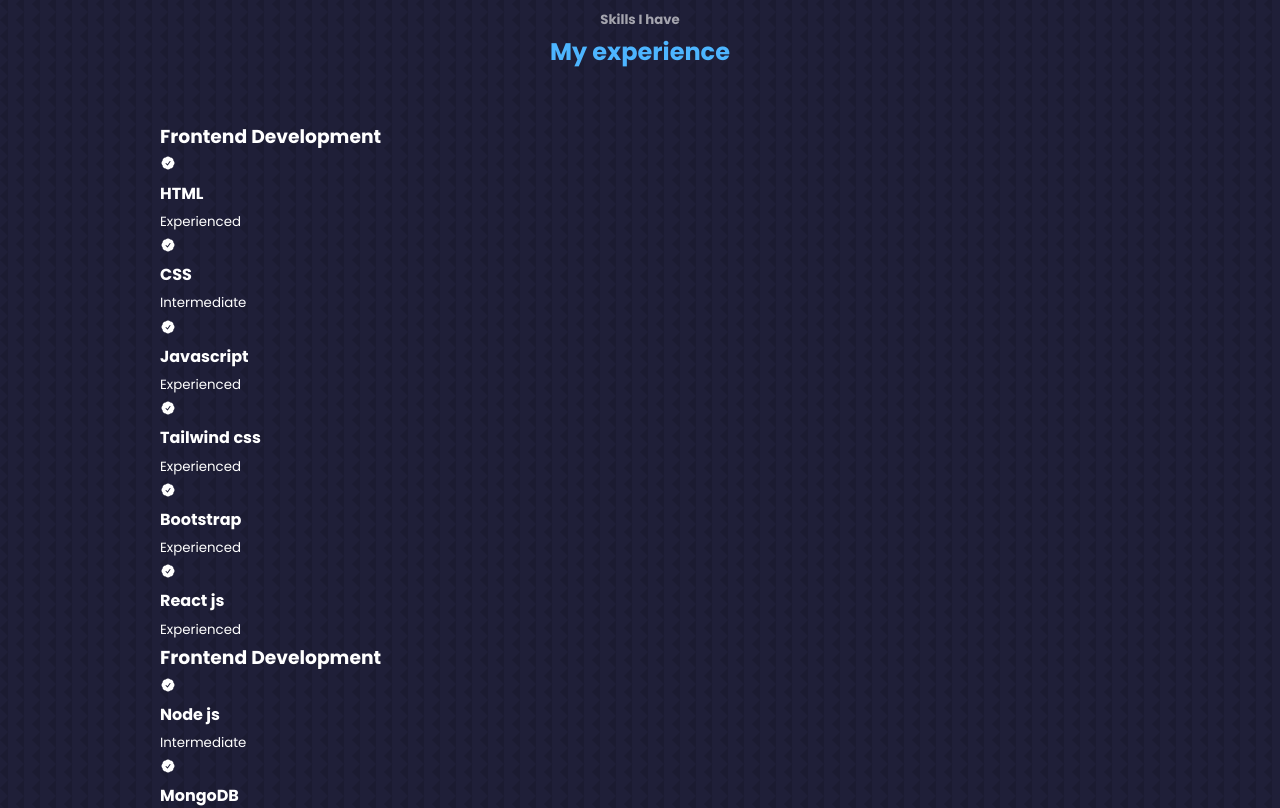
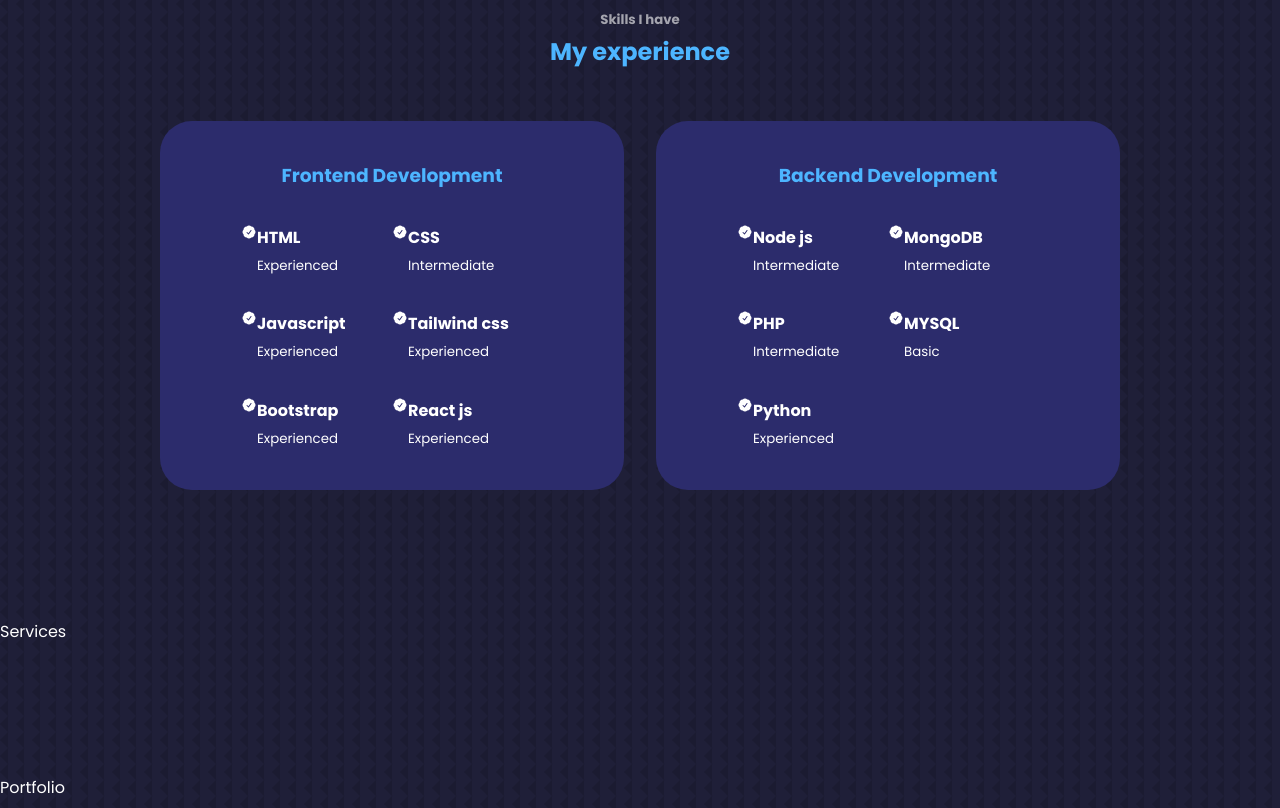
Before and after one commit to Meetkamal256/portfolio-website-template, a React (Create React App) app in the folder react-portfolio/: page / in a window 1280 px wide. Shown: the part 1540-2348 px from the top of the page. Built offline with nearby package versions, Linux system fonts and the light colour scheme.

Commit message:
modified jsx layout for experience component

```diff
--- a/react-portfolio/src/components/experience/Experience.jsx
+++ b/react-portfolio/src/components/experience/Experience.jsx
@@ -13,64 +13,86 @@
           <div className="experience__content">
             <article className="experience__details">
               <HiCheckBadge />
+              <div>
                 <h4>HTML</h4>
                 <small>Experienced</small>
+              </div>
             </article>
             <article className="experience__details">
               <HiCheckBadge />
+              <div>
                 <h4>CSS</h4>
                 <small>Intermediate</small>
+              </div>
             </article>
             <article className="experience__details">
               <HiCheckBadge />
+              <div>
                 <h4>Javascript</h4>
                 <small>Experienced</small>
+              </div>
             </article>
             <article className="experience__details">
               <HiCheckBadge />
+              <div>
                 <h4>Tailwind css</h4>
                 <small>Experienced</small>
+              </div>
             </article>
             <article className="experience__details">
               <HiCheckBadge />
+              <div>
                 <h4>Bootstrap</h4>
                 <small>Experienced</small>
+              </div>
             </article>
             <article className="experience__details">
               <HiCheckBadge />
+              <div>
                 <h4>React js</h4>
                 <small>Experienced</small>
+              </div>
             </article>
           </div>
         </div>
 
         <div className="experience__backend">
-          <h3>Frontend Development</h3>
+          <h3>Backend Development</h3>
           <div className="experience__content">
             <article className="experience__details">
               <HiCheckBadge />
+              <div>
                 <h4>Node js</h4>
                 <small>Intermediate</small>
+              </div>
             </article>
             <article className="experience__details">
               <HiCheckBadge />
+              <div>
                 <h4>MongoDB</h4>
                 <small>Intermediate</small>
+              </div>
             </article>
             <article className="experience__details">
               <HiCheckBadge />
+              <div>
                 <h4>PHP</h4>
                 <small>Intermediate</small>
+              </div>
             </article>
             <article className="experience__details">
               <HiCheckBadge />
+              <div>
                 <h4>MYSQL</h4>
                 <small>Basic</small>
+              </div>
             </article>
             <article className="experience__details">
               <HiCheckBadge />
+              <div>
                 <h4>Python</h4>
                 <small>Experienced</small>
+              </div>
             </article>
           </div>
         </div>
--- a/react-portfolio/src/components/experience/experience.css
+++ b/react-portfolio/src/components/experience/experience.css
@@ -0,0 +1,37 @@
+.experience__container {
+  display: grid;
+  grid-template-columns: 1fr 1fr;
+  gap: 2rem;
+}
+
+.experience__frontend,
+.experience__backend {
+  background: var(--color-bg-variant);
+  padding: 2.4rem 5rem;
+  border-radius: 2rem;
+  border: 1px solid transparent;
+  transition: var(--transition);
+}
+
+.experience__frontend:hover,
+.experience__backend:hover {
+  background: transparent;
+  border-color: var(--color-primary-variant);
+}
+
+.experience__container > div h3 {
+  text-align: center;
+  margin-bottom: 2rem;
+  color: var(--color-primary);
+}
+
+.experience__content {
+  display: grid;
+  grid-template-columns: 1fr 1fr;
+  row-gap: 2rem;
+}
+
+.experience__details {
+    display: flex;
+
+}
```
Lines whose indentation alone changed are shown as unchanged.
